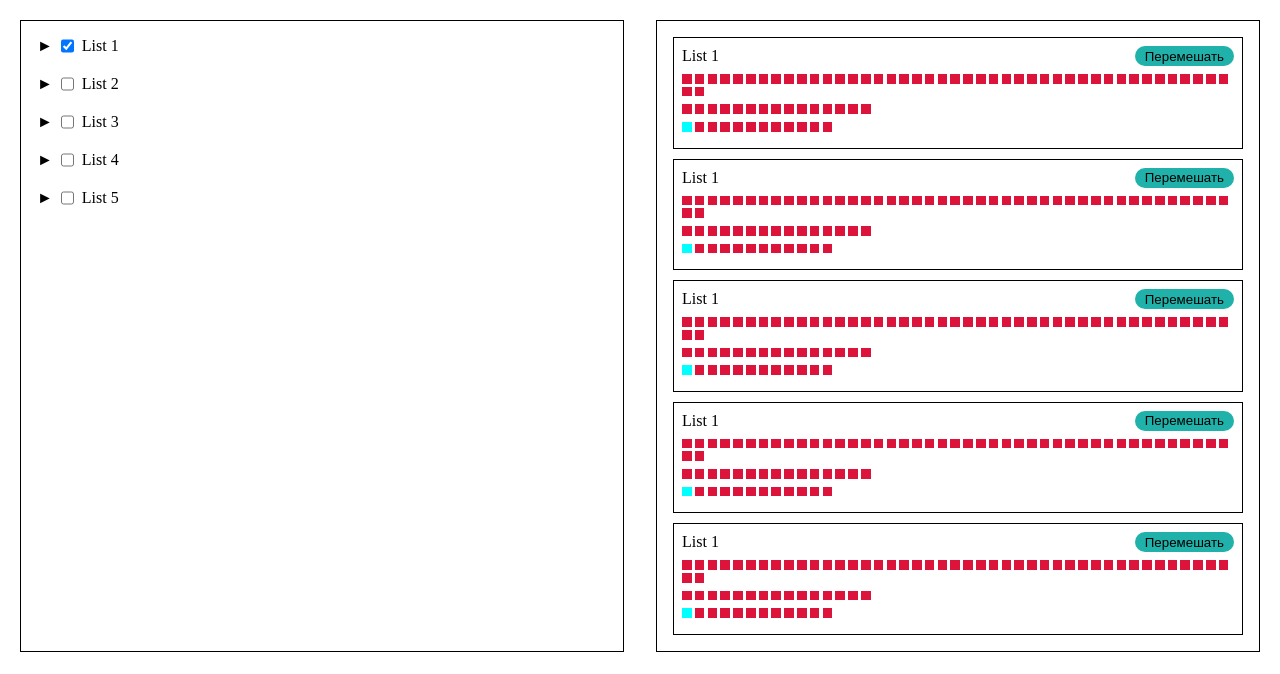
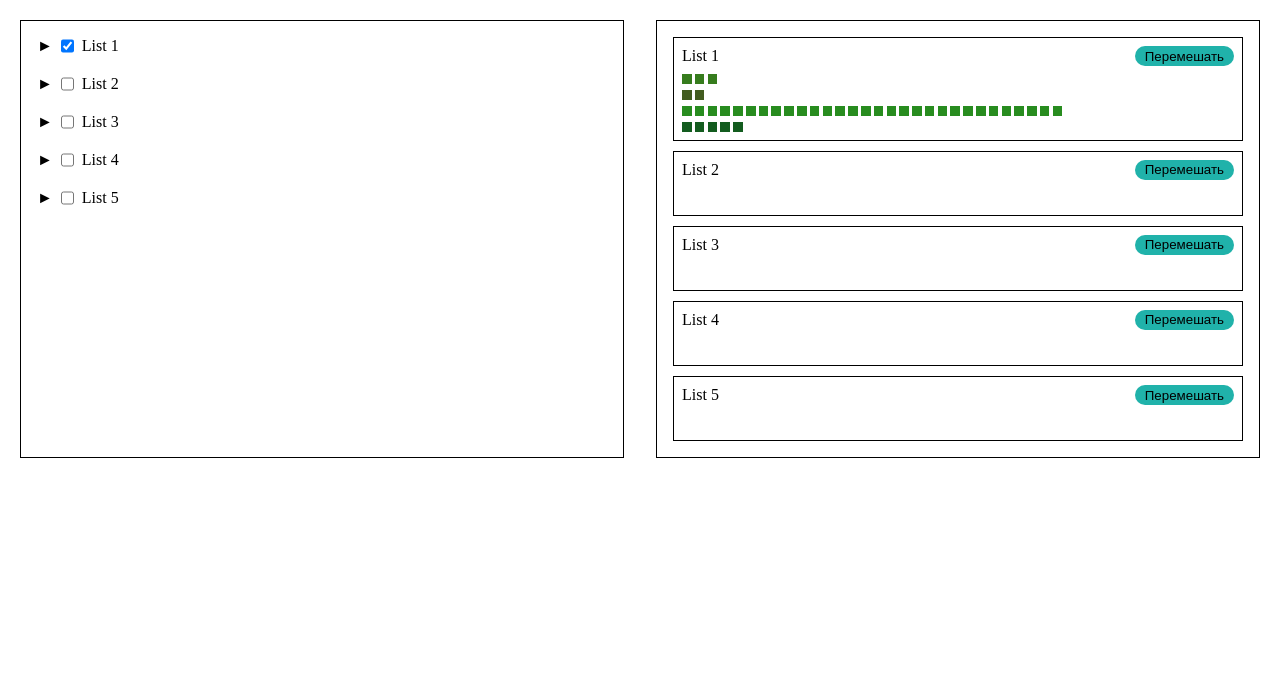
Before and after one commit to StaburovAlexey/test-list-and-items, a Vue app: page / in a window 1280 px wide. Shown: the top 674 px of the page. Built offline with nearby package versions, Linux system fonts and the light colour scheme.

Commit message:
feater state box

```diff
--- a/src/assets/index.css
+++ b/src/assets/index.css
@@ -94,7 +94,7 @@
 .items__cubes {
   display: flex;
   flex-direction: column;
-  gap: 0.5rem;
+  gap: 0.4rem;
 }
 
 .items__cubes-line{
--- a/src/components/ColorBox.vue
+++ b/src/components/ColorBox.vue
@@ -1,9 +1,15 @@
 <template>
-  <div class="color-box"></div>
+  <div class="color-box" :style="{ backgroundColor: color }"></div>
 </template>
 
 <script>
-export default {};
+export default {
+  props: {
+    color: {
+      type: String,
+    },
+  },
+};
 </script>
 
 <style lang="css" scoped></style>
--- a/src/components/ItemConteiner/ItemBlock.vue
+++ b/src/components/ItemConteiner/ItemBlock.vue
@@ -1,89 +1,22 @@
 <template>
   <div class="items__conteiner">
     <div class="items__container-header">
-      <span class="items__container-title">List 1</span>
+      <span class="items__container-title">{{ title }}</span>
       <button class="items__container-btn">Перемешать</button>
     </div>
     <div class="items__cubes">
-      <div class="items__cubes-line">
-        <ColorBox></ColorBox>
-        <ColorBox></ColorBox>
-        <ColorBox></ColorBox>
-        <ColorBox></ColorBox>
-        <ColorBox></ColorBox>
-        <ColorBox></ColorBox>
-        <ColorBox></ColorBox>
-        <ColorBox></ColorBox>
-        <ColorBox></ColorBox>
-        <ColorBox></ColorBox>
-        <ColorBox></ColorBox>
-        <ColorBox></ColorBox>
-        <ColorBox></ColorBox>
-        <ColorBox></ColorBox>
-        <ColorBox></ColorBox>
-        <ColorBox></ColorBox>
-        <ColorBox></ColorBox>
-        <ColorBox></ColorBox>
-        <ColorBox></ColorBox>
-        <ColorBox></ColorBox>
-        <ColorBox></ColorBox>
-        <ColorBox></ColorBox>
-        <ColorBox></ColorBox>
-        <ColorBox></ColorBox>
-        <ColorBox></ColorBox>
-        <ColorBox></ColorBox>
-        <ColorBox></ColorBox>
-        <ColorBox></ColorBox>
-        <ColorBox></ColorBox>
-        <ColorBox></ColorBox>
-        <ColorBox></ColorBox>
-        <ColorBox></ColorBox>
-        <ColorBox></ColorBox>
-        <ColorBox></ColorBox>
-        <ColorBox></ColorBox>
-        <ColorBox></ColorBox>
-        <ColorBox></ColorBox>
-        <ColorBox></ColorBox>
-        <ColorBox></ColorBox>
-        <ColorBox></ColorBox>
-        <ColorBox></ColorBox>
-        <ColorBox></ColorBox>
-        <ColorBox></ColorBox>
-        <ColorBox></ColorBox>
-        <ColorBox></ColorBox>
+      <div
+        class="items__cubes-line"
+        v-for="(item, index) in items"
+        :key="item.name"
+      >
+        <ColorBox
+          :color="item.color"
+          :checked="item.checked"
+          v-for="box in item.quanity"
+          :key="box"
+        ></ColorBox>
       </div>
-      <div class="items__cubes-line">
-        <ColorBox></ColorBox>
-        <ColorBox></ColorBox>
-        <ColorBox></ColorBox>
-        <ColorBox></ColorBox>
-        <ColorBox></ColorBox>
-        <ColorBox></ColorBox>
-        <ColorBox></ColorBox>
-        <ColorBox></ColorBox>
-        <ColorBox></ColorBox>
-        <ColorBox></ColorBox>
-        <ColorBox></ColorBox>
-        <ColorBox></ColorBox>
-        <ColorBox></ColorBox>
-        <ColorBox></ColorBox>
-        <ColorBox></ColorBox>
-      </div>
-      <div class="items__cubes-line">
-        <ColorBox style="background-color: aqua"></ColorBox>
-        <ColorBox></ColorBox>
-        <ColorBox></ColorBox>
-        <ColorBox></ColorBox>
-        <ColorBox></ColorBox>
-        <ColorBox></ColorBox>
-        <ColorBox></ColorBox>
-        <ColorBox></ColorBox>
-        <ColorBox></ColorBox>
-        <ColorBox></ColorBox>
-        <ColorBox></ColorBox>
-        <ColorBox></ColorBox>
-      </div>
-      <div class="items__cubes-line"></div>
     </div>
   </div>
 </template>
@@ -92,6 +25,19 @@
 import ColorBox from "@/components/ColorBox.vue";
 
 export default {
+  props: {
+    items: {
+      type: Array,
+      default: () => [],
+    },
+    checked: {
+      type: Boolean,
+      default: false,
+    },
+    title: {
+      type: String,
+    },
+  },
   components: {
     ColorBox,
   },
--- a/src/components/ItemConteiner/ItemContainer.vue
+++ b/src/components/ItemConteiner/ItemContainer.vue
@@ -1,19 +1,24 @@
 <template>
   <div class="main__block items">
-    <ItemBlock />
-    <ItemBlock />
-    <ItemBlock />
-    <ItemBlock />
-    <ItemBlock />
+    <ItemBlock
+      v-for="(item, index) in lists"
+      :key="item.title"
+      :title="item.title"
+      :checked="item.checked"
+      :items="item.items"
+    />
   </div>
 </template>
 
 <script>
 import ItemBlock from "./ItemBlock.vue";
-
+import { mapState } from "vuex";
 export default {
   components: {
     ItemBlock,
+  },
+  computed: {
+    ...mapState(["lists"]),
   },
 };
 </script>
--- a/src/components/ListConteiner/ListItem.vue
+++ b/src/components/ListConteiner/ListItem.vue
@@ -1,8 +1,7 @@
 <template>
   <li class="lists__item">
-    <input type="checkbox" name="" id="" />
+    <input type="checkbox" name="" id="" v-model="checkedModel" />
     <p>{{ name }}</p>
-    <p>{{ colorModel }}</p>
     <input type="text" v-model="quanityModel" />
     <input
       type="color"
@@ -27,13 +26,14 @@ export default {
       type: Boolean,
     },
     quanity: {
-      type: Text,
+      type: Number,
     },
   },
   data() {
     return {
       quanityModel: this.quanity,
-      colorModel: "",
+      colorModel: this.color,
+      checkedModel: this.checked,
     };
   },
   computed() {},
--- a/src/store/index.js
+++ b/src/store/index.js
@@ -7,10 +7,10 @@ export default createStore({
         title: "List 1",
         checked: true,
         items: [
-          { name: "Item 1", color: "", checked: false, quanity: "3" },
-          { name: "Item 2", color: "", checked: false, quanity: "" },
-          { name: "Item 3", color: "", checked: false, quanity: "" },
-          { name: "Item 4", color: "", checked: false, quanity: "" },
+          { name: "Item 1", color: "#367c1d", checked: true, quanity: 3 },
+          { name: "Item 2", color: "#425c1f", checked: false, quanity: 2 },
+          { name: "Item 3", color: "#288c1f", checked: false, quanity: 30 },
+          { name: "Item 4", color: "#135c1f", checked: false, quanity: 5 },
         ],
       },
       {
```
